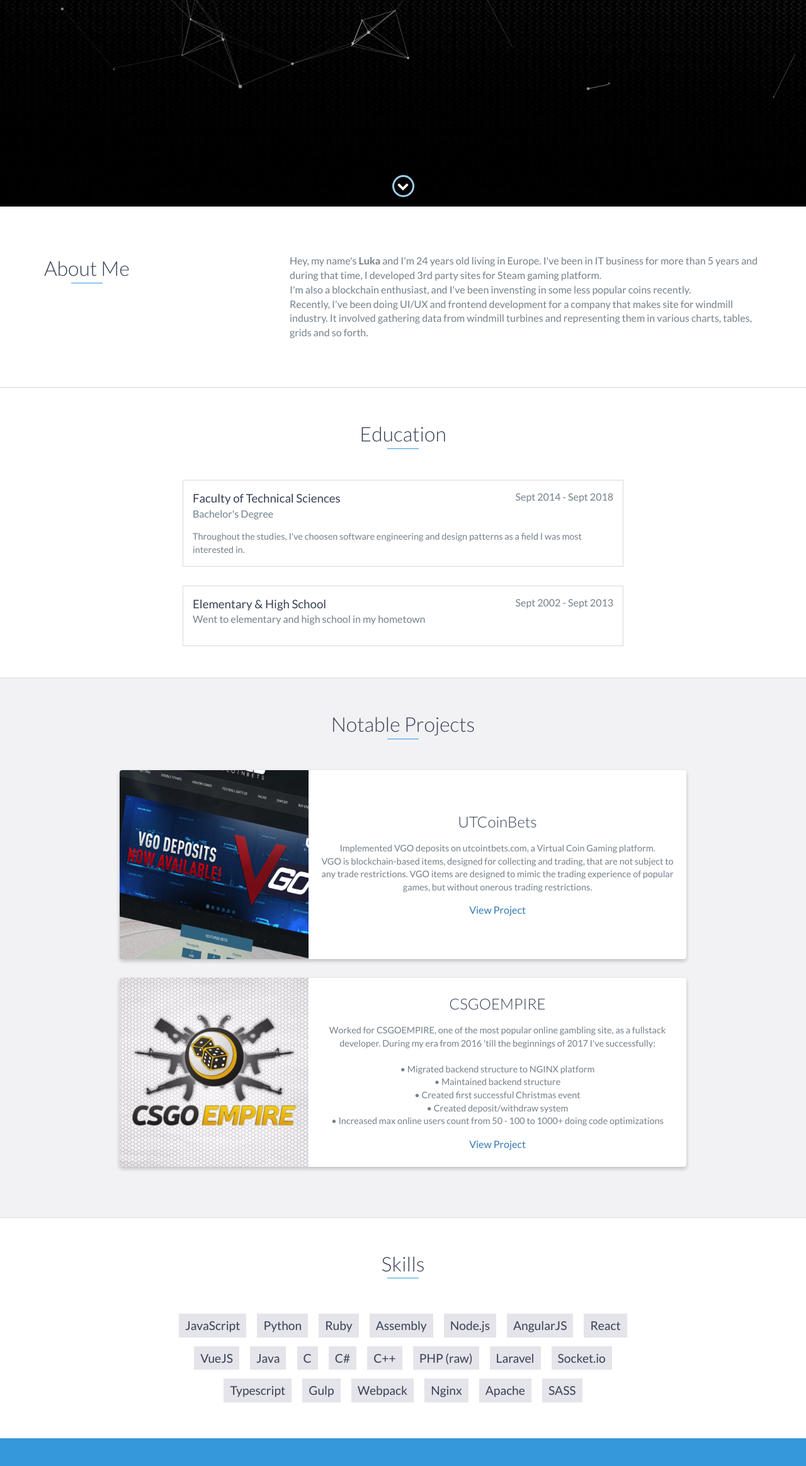
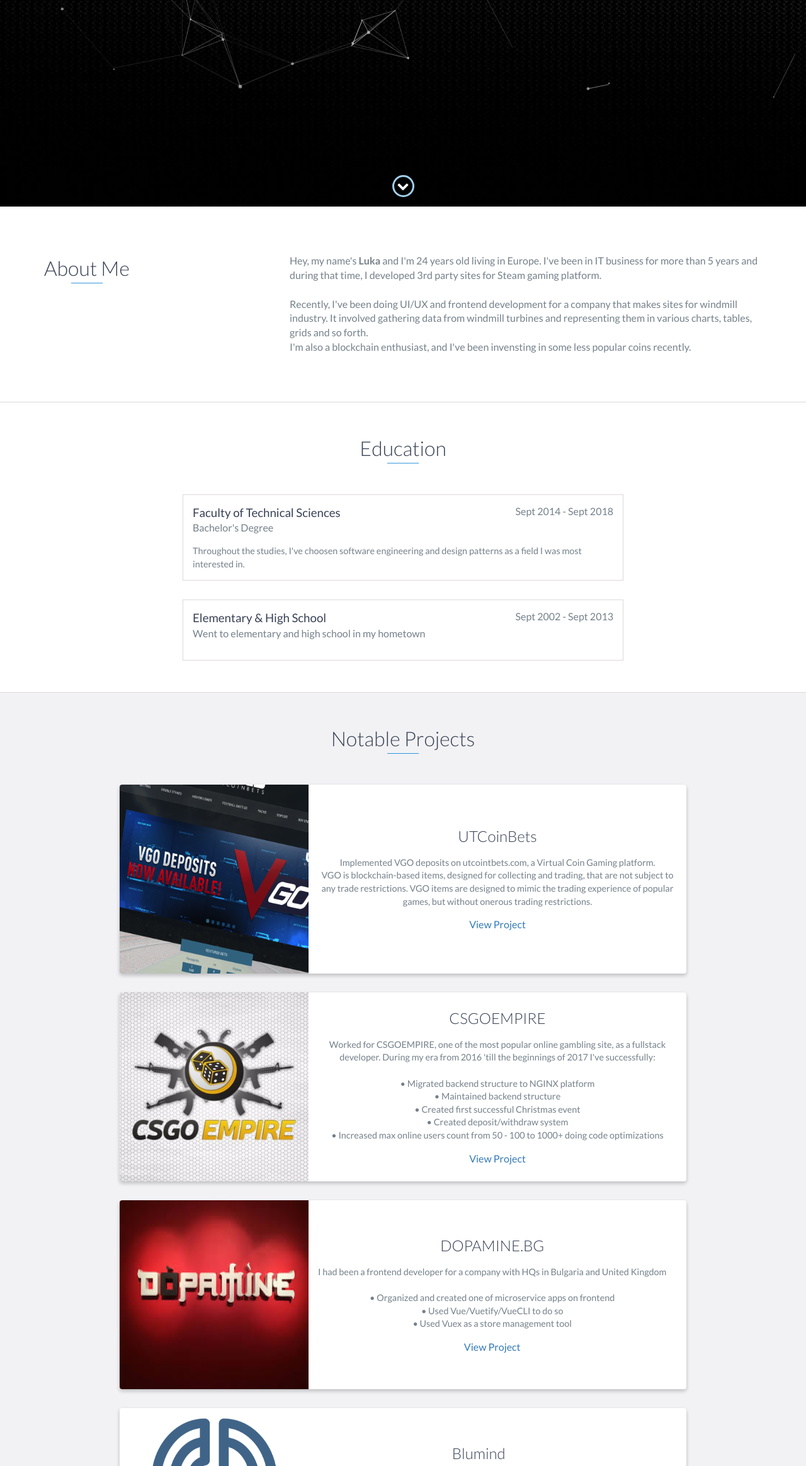
Before and after one commit to damianac/damianac.github.io, a website: page index.html in a window 1280 px wide. Shown: the part 472-2800 px from the top of the page at 63% size. Drawn offline with nearby package versions, Linux system fonts and the light colour scheme.

Commit message:
job update

```diff
--- a/index.html
+++ b/index.html
@@ -5,7 +5,7 @@
     <meta charset="utf-8">
     <meta http-equiv="X-UA-Compatible" content="IE=edge">
     <meta name="viewport" content="width=device-width, initial-scale=1">
-    <title>My Portfolio</title>
+    <title>Luka - Frontend web developer</title>
 	<link rel="shortcut icon" href="favicon.ico" type="image/x-icon">
 	<link rel="icon" href="favicon.ico" type="image/x-icon">
     <link href="https://fonts.googleapis.com/css?family=Lato:300,400,700,900" rel="stylesheet">
@@ -75,10 +75,11 @@
                     <p>
                         Hey, my name's <b>Luka</b> and I'm 24 years old living in Europe. I've been in IT business for more than 5 years and
                         during that time, I developed 3rd party sites for Steam gaming platform.<br>
+                         <br>
+                        Recently, I've been doing UI/UX and frontend development for a company that makes sites for windmill industry. It involved
+                        gathering data from windmill turbines and representing them in various charts, tables, grids and so forth.
+                        <br>
                         I'm also a blockchain enthusiast, and I've been invensting in some less popular coins recently.
-                         <br>
-                        Recently, I've been doing UI/UX and frontend development for a company that makes site for windmill industry. It involved
-                        gathering data from windmill turbines and representing them in various charts, tables, grids and so forth.
                     </p>
                 </div>
             </div>
@@ -145,9 +146,48 @@
                     <!-- End .project-info -->
                 </div>
                 <!-- End .project -->
+                 <div class="project shadow-large">
+                    <div class="project-image">
+                        <img src="images/project3.jpg" />
+                    </div>
+                    <!-- End .project-image -->
+                    <div class="project-info">
+                        <h3>DOPAMINE.BG</h3>
+                        <p>
+                            I had been a frontend developer for a company with HQs in Bulgaria and United Kingdom
+                            <br>
+                            <br> &bull; Organized and created one of microservice apps on frontend
+                            <br> &bull; Used Vue/Vuetify/VueCLI to do so
+                            <br> &bull; Used Vuex as a store management tool
+                        </p>
+                        <a target="_blank" href="https://www.dopamine.bg">View Project</a>
+                    </div>
+                    <!-- End .project-info -->
+                </div>
+                <!-- End .project -->
+                <div class="project shadow-large">
+                    <div class="project-image">
+                        <img src="images/project4.png" />
+                    </div>
+                    <!-- End .project-image -->
+                    <div class="project-info">
+                        <h3>Blumind</h3>
+                        <p>
+                            Currently working for a Blumind Company that creates sites for windmill industry.
+                            <br>
+                            <br> &bull; Sole developer on the frontend part of the app
+                            <br> &bull; Maintaining and fixing bugs/issues on the projects
+                            <br> &bull; UI/UX
+                        </p>
+                        <a target="_blank" href="https://www.blumind.net">View Project</a>
+                    </div>
+                    <!-- End .project-info -->
+                </div>
+                <!-- End .project -->
             </div>
         </div>
     </div>
+
     <!-- End #projects -->
 
     <div id="skills">
```
Also changed, not shown: images/project3.jpg (added), images/project4.png (added).
